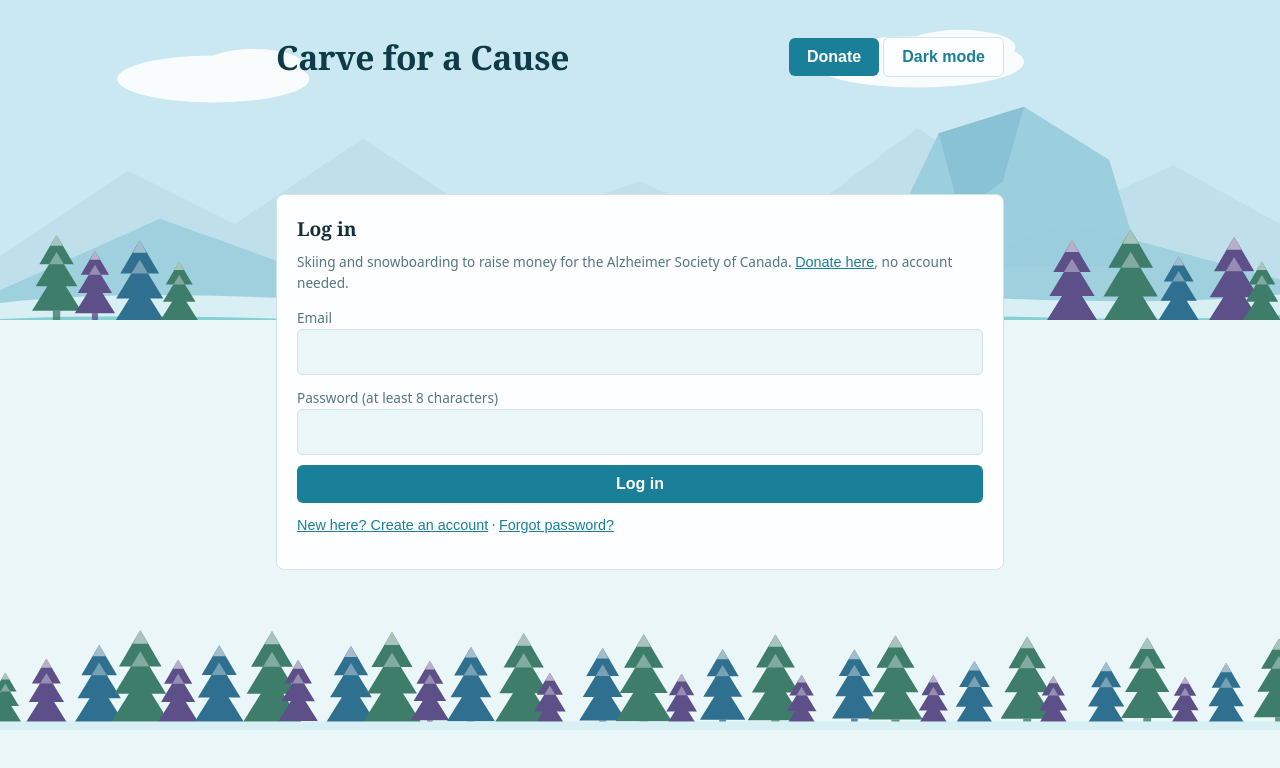
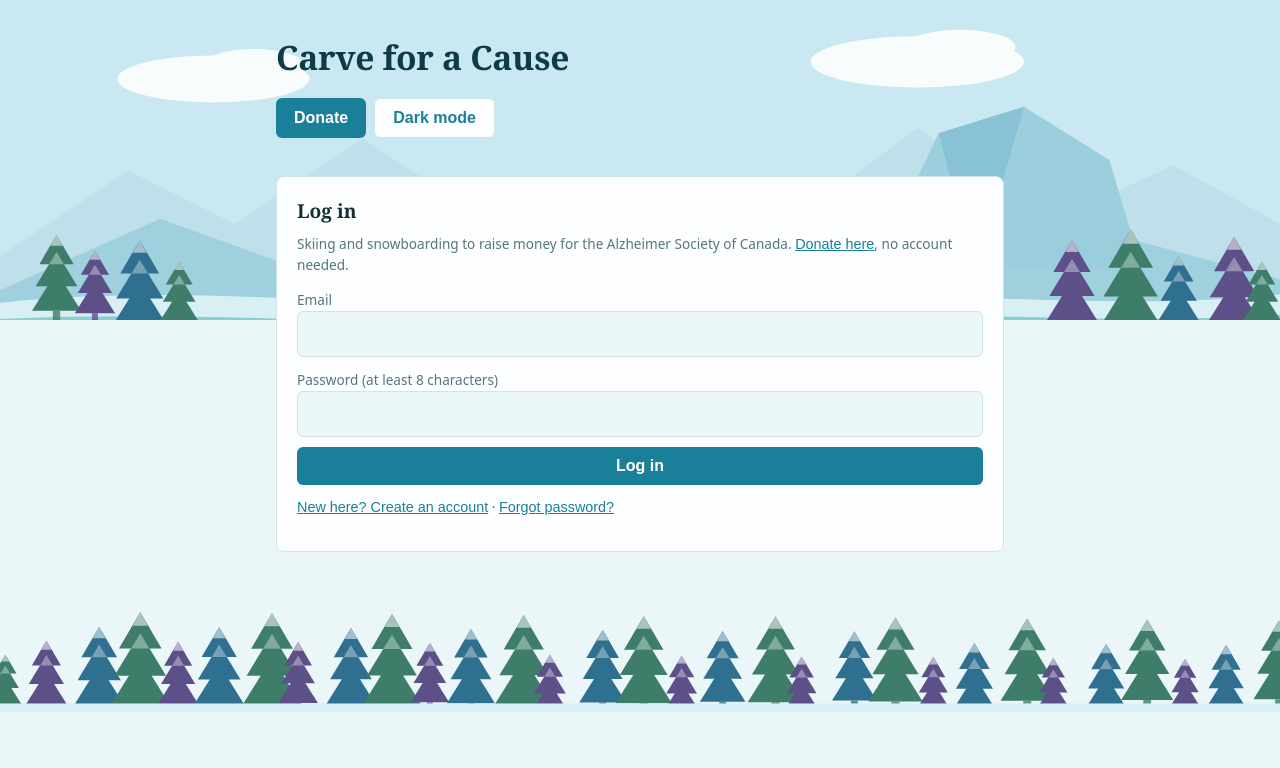
Before and after one commit to evandeutsch-a11y/Ski-for-a-cause, a plain HTML site: page index.html in a window 1280 px wide. Drawn offline with nearby package versions, Linux system fonts and the light colour scheme.

Commit message:
Add files via upload

```diff
--- a/index.html
+++ b/index.html
@@ -15,7 +15,11 @@ body{margin:0;background:var(--bg);color:var(--text);font-family:system-ui,-appl
 .scene svg{width:100%;height:100%;display:block}
 .foot{display:block;width:100%;height:110px;margin-top:-20px;pointer-events:none}
 .wrap{position:relative;z-index:1;max-width:760px;margin:0 auto;padding:24px 16px 56px}
-.wrap>.top{margin-bottom:104px}
+.wrap>.top{margin-bottom:0}
+#nav{position:sticky;top:0;z-index:5;display:flex;flex-wrap:wrap;gap:8px;padding:8px 0;margin-bottom:30px}
+#nav .btn{white-space:nowrap}
+#nav.stuck{background:var(--card);box-shadow:0 0 0 100vmax var(--card),0 1px 0 100vmax var(--border);clip-path:inset(0 -100vmax -1px 0)}
+@media (max-width:640px){#nav{gap:6px;padding:6px 0}#nav .btn{padding:7px 11px;font-size:.9rem}}
 h1{font-family:var(--serif);font-size:2.1rem;font-weight:700;margin:8px 0;color:var(--title);letter-spacing:-.3px}
 h2{font-family:var(--serif);font-size:1.2rem;font-weight:700;margin:0 0 12px}
 .card{background:var(--card);border:1px solid var(--border);border-radius:8px;padding:20px;margin-bottom:14px}
@@ -97,7 +101,8 @@ label.chk{display:flex;align-items:center;font-size:.9rem;color:var(--text)}
 </svg>
 </div>
 <div class="wrap">
-  <div class="top"><h1>Carve for a Cause</h1><div><button class="btn" id="donateBtn" type="button">Donate</button> <button class="btn ghost" id="themeBtn" type="button">Dark mode</button> <button class="btn ghost" id="msgBtn" hidden>Messages</button> <button class="btn ghost" id="myprof" hidden>My profile</button> <button class="btn ghost" id="logout" hidden>Log out</button></div></div>
+  <div class="top"><h1>Carve for a Cause</h1></div>
+  <div id="nav"><button class="btn" id="donateBtn" type="button">Donate</button> <button class="btn ghost" id="themeBtn" type="button">Dark mode</button> <button class="btn ghost" id="msgBtn" hidden>Messages</button> <button class="btn ghost" id="myprof" hidden>My profile</button> <button class="btn ghost" id="logout" hidden>Log out</button></div>
   <p class="msg" id="msg" hidden></p>
 
   <!-- Signed-out view -->
@@ -1032,6 +1037,13 @@ if(!C.SUPABASE_URL||C.SUPABASE_URL.indexOf("PASTE")===0){
 </script>
 <script>
 (function(){
+  var nav=document.getElementById("nav");if(!nav)return;
+  function f(){nav.classList.toggle("stuck",nav.getBoundingClientRect().top<=0)}
+  window.addEventListener("scroll",f,{passive:true});window.addEventListener("resize",f);f();
+})();
+</script>
+<script>
+(function(){
   var root=document.documentElement,btn=document.getElementById("themeBtn");
   if(!btn)return;
   var mq=window.matchMedia("(prefers-color-scheme: dark)");
```
